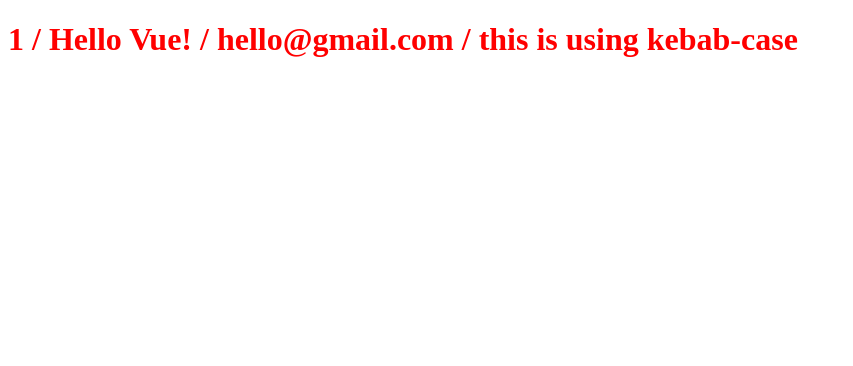
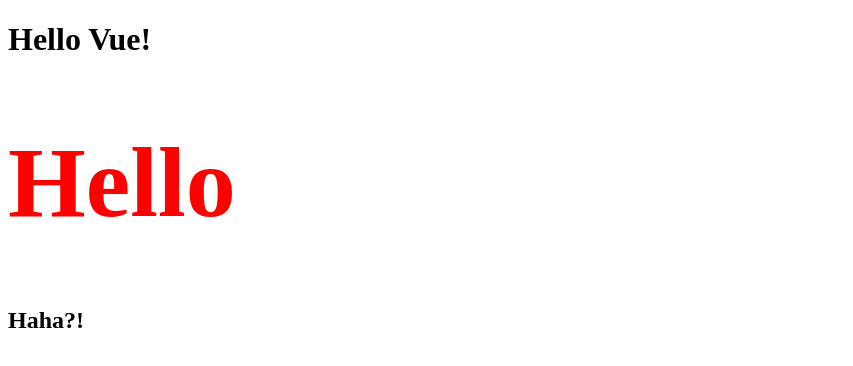
Before and after one commit to fly1chop/FEDC3-Vue_Basics, a Vue app in the folder curr/: page / in a window 1280 px wide. Shown: the top 366 px of the page, without its empty margins (0-853 px from the left). Built offline with nearby package versions, Linux system fonts and the light colour scheme; the HTML template or start-up script is replaced by a standard one.

Commit message:
non prop fall-through attributes
- assign $attrs to individual element
- using v-bind="$attrs" to assign all

```diff
--- a/curr/src/App.vue
+++ b/curr/src/App.vue
@@ -1,7 +1,9 @@
 <template>
+  <h1>{{ msg }}</h1>
   <Hello
-    v-bind="post"
-    long-prop-name="this is using kebab-case" />
+    class="hello"
+    style="font-size: 100px;"
+    @click="msg += '!'" />
 </template>
 
 <script>
@@ -13,11 +15,7 @@
   },
   data() {
     return {
-      post: {
-        id: 1,
-        title: 'Hello Vue!',
-        email: 'hello@gmail.com'
-      }
+      msg: 'Hello Vue!'
     }
   }
 }
--- a/curr/src/components/Button.vue
+++ b/curr/src/components/Button.vue
@@ -6,10 +6,6 @@
 
 <script>
 export default {
-  methods: {
-    reverseMsg() {
-      console.log('Click!')
-    }
-  }
+
 }
 </script>
--- a/curr/src/components/Hello.vue
+++ b/curr/src/components/Hello.vue
@@ -1,19 +1,29 @@
 <template>
-  <h1>
-    {{ id }} / {{ title }} / {{ email }} / {{ longPropName }}
+  <!-- <h1
+    :class="$attrs.class"
+    :style="$attrs.style">
+    Hello
   </h1>
+  <h2 @click="$attrs.onClick">
+    Haha?!
+  </h2> -->
+  <h1 v-bind="$attrs">
+    Hello
+  </h1>
+  <h2>
+    Haha?!
+  </h2>
 </template>
 
 <script>
 export default {
+  // inheritAttrs: false,
   props: {
-    id: Number,
-    title: [String, Number],
-    email: {
-      type: String,
-      default: 'jane@abc.com'
-    },
-    longPropName: String
+    // style: Object
+  },
+  mounted() {
+    // $attrs contains non-prop attributes. therefore, style prop is not included
+    console.log(this.$attrs)
   }
 }
 </script>
```
